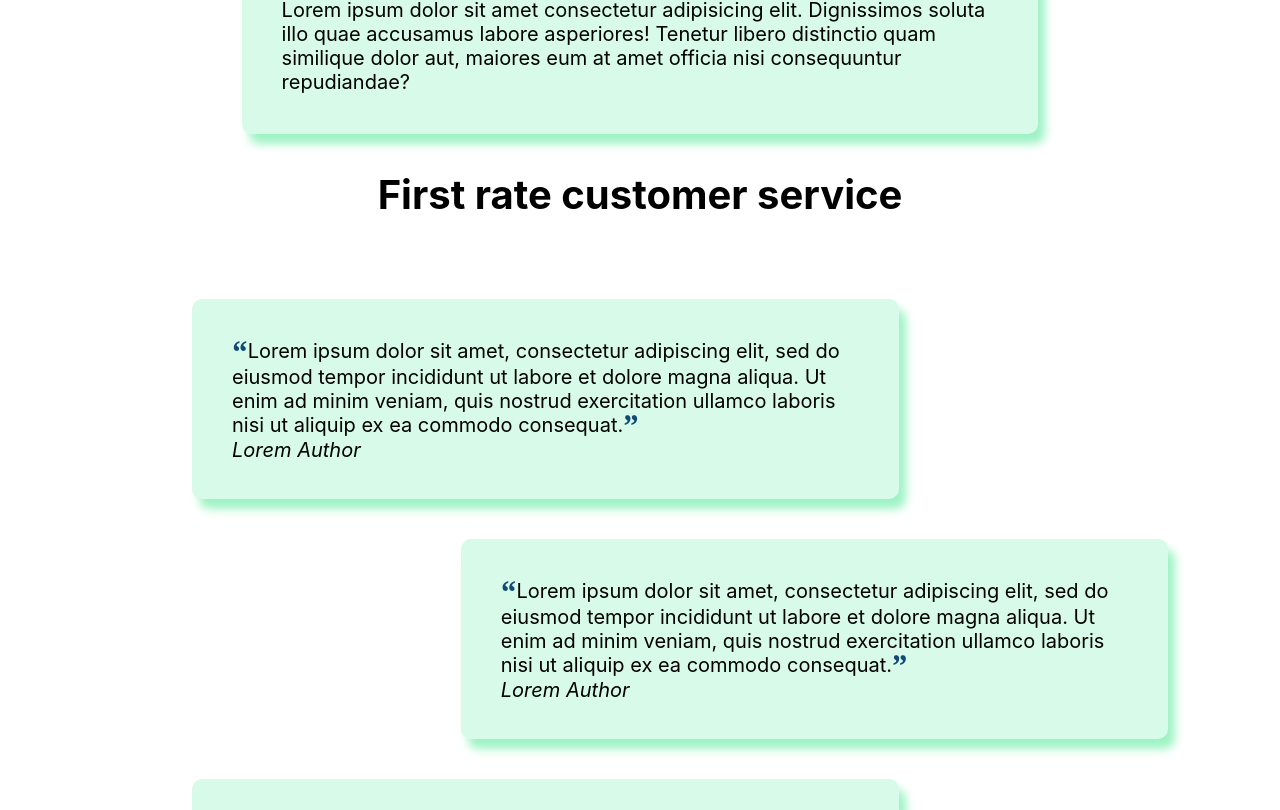
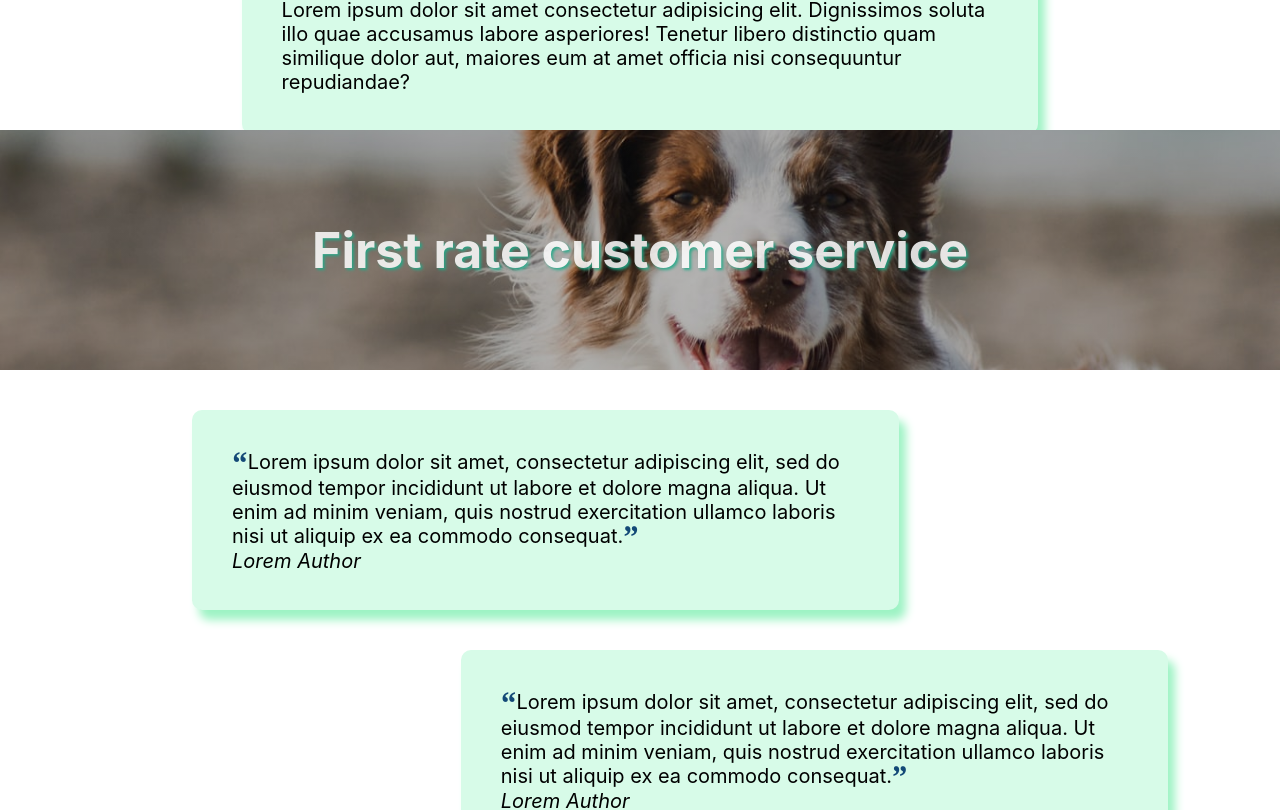
Before and after one commit to Velocima/green-lawns, a React (Create React App) app: page / in a window 1280 px wide. Shown: the part 670-1480 px from the top of the page. Built offline with nearby package versions, Linux system fonts and the light colour scheme.

Commit message:
reviews title put in a parallax banner

```diff
--- a/src/components/Landing.jsx
+++ b/src/components/Landing.jsx
@@ -6,7 +6,7 @@ import { reviews } from '../contentJs/Reviews';
 export const Landing = () => {
 	return (
 		<main className='landing-container'>
-			<div className='banner'>
+			<div className='title-banner'>
 				<div className='titles'>
 					<h1>Green Lawns Boarding Kennels</h1>
 					<h2>Your dog's home away from home</h2>
@@ -26,7 +26,10 @@ export const Landing = () => {
 				</p>
 			</div>
 			<section className='reviews'>
+				<div className='reviews-banner'>
 					<h2>First rate customer service</h2>
+				</div>
+				<div className='reviews-container'>
 					{reviews.map((review, i) => (
 						<Review
 							review={review.review}
@@ -34,6 +37,7 @@ export const Landing = () => {
 							key={`${i}${review.author}`}
 						/>
 					))}
+				</div>
 			</section>
 		</main>
 	);
--- a/src/css/landing.css
+++ b/src/css/landing.css
@@ -3,7 +3,7 @@
   flex-direction: column;
   justify-content: center;
   align-items: center; }
-  .landing-container .banner {
+  .landing-container .title-banner {
     width: 100%;
     height: 50vh;
     display: flex;
@@ -15,22 +15,22 @@
     background-attachment: fixed;
     background-repeat: no-repeat;
     background-size: cover; }
-    .landing-container .banner .titles {
+    .landing-container .title-banner .titles {
       display: flex;
       flex-direction: column;
       justify-content: center;
       align-items: center;
       padding: 30px 50px;
       border-radius: 10px; }
-      .landing-container .banner .titles h1,
-      .landing-container .banner .titles h2 {
+      .landing-container .title-banner .titles h1,
+      .landing-container .title-banner .titles h2 {
         color: white;
         opacity: 0.85;
         text-shadow: 2px 2px 3px #1fab89; }
-      .landing-container .banner .titles h1 {
+      .landing-container .title-banner .titles h1 {
         font-size: 70px;
         margin-bottom: 10px; }
-      .landing-container .banner .titles h2 {
+      .landing-container .title-banner .titles h2 {
         font-size: 30px; }
   .landing-container .description {
     display: flex;
--- a/src/css/review.css
+++ b/src/css/review.css
@@ -2,13 +2,30 @@
 .reviews {
   display: flex;
   flex-direction: column;
+  align-items: center;
+  width: 100%; }
+  .reviews .reviews-banner {
+    width: 100%;
+    height: 30vh;
+    display: flex;
+    flex-direction: column;
+    justify-content: center;
+    align-items: center;
+    background: linear-gradient(rgba(0, 0, 0, 0.3), rgba(0, 0, 0, 0.3)), url(../images/banner-placeholder-2.jpg);
+    background-position: center;
+    background-attachment: fixed;
+    background-repeat: no-repeat;
+    background-size: cover;
+    margin-bottom: 5vh; }
+    .reviews .reviews-banner h2 {
+      color: white;
+      opacity: 0.85;
+      text-shadow: 2px 2px 3px #1fab89;
+      text-align: center;
+      font-size: 50px; }
+  .reviews .reviews-container {
     width: 70%; }
-  .reviews h2 {
-    width: auto;
-    text-align: center;
-    font-size: 40px;
-    margin: 5vh auto 10vh auto; }
-  .reviews .review {
+    .reviews .reviews-container .review {
       display: flex;
       flex-direction: column;
       justify-content: space-around;
@@ -20,8 +37,8 @@
       background-color: #d7fbe8;
       border-radius: 10px;
       box-shadow: 7px 10px 10px #9df3c4; }
-    .reviews .review p:nth-child(1)::before,
-    .reviews .review p:nth-child(1)::after {
+      .reviews .reviews-container .review p:nth-child(1)::before,
+      .reviews .reviews-container .review p:nth-child(1)::after {
         content: '“';
         font-size: 32px;
         font-family: Georgia, 'Times New Roman', Times, serif;
@@ -29,9 +46,9 @@
         font-weight: bold;
         vertical-align: top;
         line-height: 0.8; }
-    .reviews .review p:nth-child(1)::after {
+      .reviews .reviews-container .review p:nth-child(1)::after {
         content: '”'; }
-    .reviews .review p:nth-child(2) {
+      .reviews .reviews-container .review p:nth-child(2) {
         font-style: italic; }
-  .reviews .review:nth-child(3) {
+    .reviews .reviews-container .review:nth-child(2) {
       margin-left: 30%; }
--- a/src/scss/landing.scss
+++ b/src/scss/landing.scss
@@ -5,7 +5,7 @@
 	flex-direction: column;
 	justify-content: center;
 	align-items: center;
-	.banner {
+	.title-banner {
 		width: 100%;
 		height: 50vh;
 		display: flex;
--- a/src/scss/review.scss
+++ b/src/scss/review.scss
@@ -3,13 +3,32 @@
 .reviews {
 	display: flex;
 	flex-direction: column;
+	align-items: center;
+	width: 100%;
+	.reviews-banner {
+		width: 100%;
+		height: 30vh;
+		display: flex;
+		flex-direction: column;
+		justify-content: center;
+		align-items: center;
+		background: linear-gradient(rgba(0, 0, 0, 0.3), rgba(0, 0, 0, 0.3)),
+			url(../images/banner-placeholder-2.jpg);
+		background-position: center;
+		background-attachment: fixed;
+		background-repeat: no-repeat;
+		background-size: cover;
+		h2 {
+			color: white;
+			opacity: 0.85;
+			text-shadow: 2px 2px 3px $text-shadow;
+			text-align: center;
+			font-size: 50px;
+		}
+		margin-bottom: 5vh;
+	}
+	.reviews-container {
 		width: 70%;
-	h2 {
-		width: auto;
-		text-align: center;
-		font-size: 40px;
-		margin: 5vh auto 10vh auto;
-	}
 		.review {
 			display: flex;
 			flex-direction: column;
@@ -39,7 +58,8 @@
 				font-style: italic;
 			}
 		}
-	.review:nth-child(3) {
+		.review:nth-child(2) {
 			margin-left: 30%;
 		}
 	}
+}
```
Also changed, not shown: src/images/banner-placeholder-2.jpg (added), src/images/green-lawns-favicon.png (deleted). Lines whose indentation alone changed are shown as unchanged.
